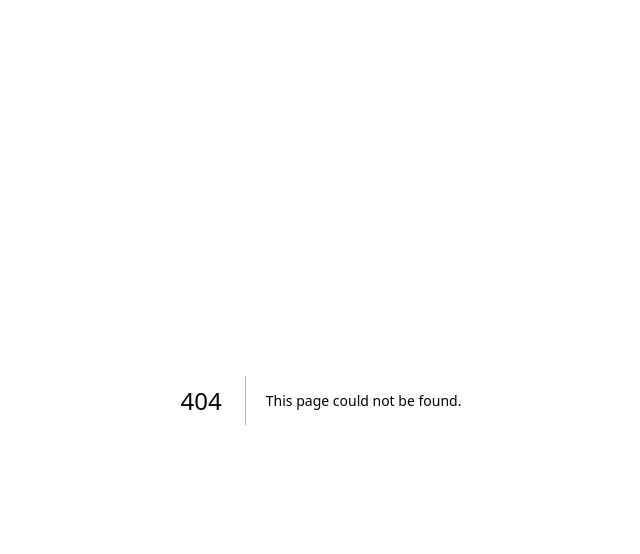
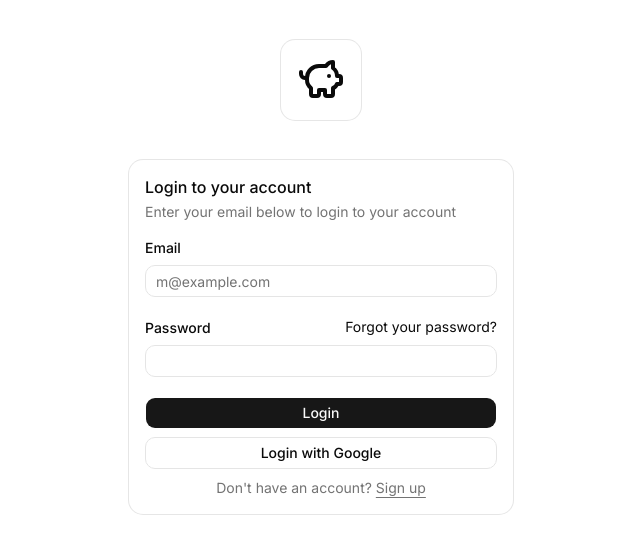
Before and after one commit to FalihMS/cash-tracker, a Next.js app: page /auth/login in a window 1280 px wide. Before the commit this address had no page. Shown: the top 554 px of the page, without its empty margins (319-959 px from the left). Built offline with nearby package versions, Linux system fonts and the light colour scheme.

Commit message:
Update application metadata and enhance login page layout

```diff
--- /dev/null
+++ b/app/auth/login/page.tsx
@@ -0,0 +1,84 @@
+import { Button } from "@/components/ui/button";
+import { Card, CardContent } from "@/components/ui/card";
+import { PiggyBank } from "lucide-react";
+
+export default function Page() {
+    return (
+        <div className="w-full min-h-svh mt-10 flex flex-col items-center">
+            <Card className="w-fit mb-10">
+                <CardContent>
+                    <PiggyBank className="size-12" />
+                </CardContent>
+            </Card>
+            <LoginForm />
+        </div>
+    )
+}
+
+import { cn } from "@/lib/utils"
+import {
+  CardDescription,
+  CardHeader,
+  CardTitle,
+} from "@/components/ui/card"
+import {
+  Field,
+  FieldDescription,
+  FieldGroup,
+  FieldLabel,
+} from "@/components/ui/field"
+import { Input } from "@/components/ui/input"
+
+export function LoginForm({
+  className,
+  ...props
+}: React.ComponentProps<"div">) {
+  return (
+    <div className={cn("flex flex-col gap-6 w-sm", className)} {...props}>
+      <Card>
+        <CardHeader>
+          <CardTitle>Login to your account</CardTitle>
+          <CardDescription>
+            Enter your email below to login to your account
+          </CardDescription>
+        </CardHeader>
+        <CardContent>
+          <form>
+            <FieldGroup>
+              <Field>
+                <FieldLabel htmlFor="email">Email</FieldLabel>
+                <Input
+                  id="email"
+                  type="email"
+                  placeholder="m@example.com"
+                  required
+                />
+              </Field>
+              <Field>
+                <div className="flex items-center">
+                  <FieldLabel htmlFor="password">Password</FieldLabel>
+                  <a
+                    href="#"
+                    className="ml-auto inline-block text-sm underline-offset-4 hover:underline"
+                  >
+                    Forgot your password?
+                  </a>
+                </div>
+                <Input id="password" type="password" required />
+              </Field>
+              <Field>
+                <Button type="submit">Login</Button>
+                <Button variant="outline" type="button">
+                  Login with Google
+                </Button>
+                <FieldDescription className="text-center">
+                  Don&apos;t have an account? <a href="#">Sign up</a>
+                </FieldDescription>
+              </Field>
+            </FieldGroup>
+          </form>
+        </CardContent>
+      </Card>
+    </div>
+  )
+}
--- a/app/layout.tsx
+++ b/app/layout.tsx
@@ -17,7 +17,7 @@ const geistMono = Geist_Mono({
 });
 
 export const metadata: Metadata = {
-  title: "Create Next App",
+  title: "Track Better, Spend Smarter",
   description: "Generated by create next app",icons: {
     icon: '/logo.svg', // Pointing to public/custom-icon.png
   },
--- a/app/page.tsx
+++ b/app/page.tsx
@@ -1,4 +1,33 @@
+import { Button } from "@/components/ui/button";
+import { Card, CardContent } from "@/components/ui/card";
+import { PiggyBank } from "lucide-react";
 
 export default function Page() {
-return <></>;
+    return (
+        <div className="w-full min-h-svh flex flex-col justify-center items-center">
+            <Card className="w-fit mb-5">
+                <CardContent>
+                    <PiggyBank className="size-12" />
+                </CardContent>
+            </Card>
+            <h3 className="mb-1 text-center font-bold text-2xl">
+                Cash Tracker Application
+            </h3>
+            <h4 className="mb-3 text-center max-w-xl text-md">
+                Track Better. Spend Smarter.
+            </h4>
+            <div className="space-x-2">
+                <Button asChild>
+                    <a href="auth/login">
+                        Login
+                    </a>
+                </Button>
+                <Button variant={"secondary"} asChild>
+                    <a href="#">
+                        Register
+                    </a>
+                </Button>
+            </div>
+        </div>
+    )
 }
--- a/components/app-sidebar.tsx
+++ b/components/app-sidebar.tsx
@@ -54,7 +54,7 @@ export function AppSidebar({ ...props }: React.ComponentProps<typeof Sidebar>) {
             >
               <a href="dashboard">
                 <PiggyBankIcon className="!size-5" />
-                <span className="text-base font-semibold">Cash Tracker</span>
+                <span className="text-sm text-base font-semibold">Cash Tracker Application</span>
               </a>
             </SidebarMenuButton>
           </SidebarMenuItem>
```
